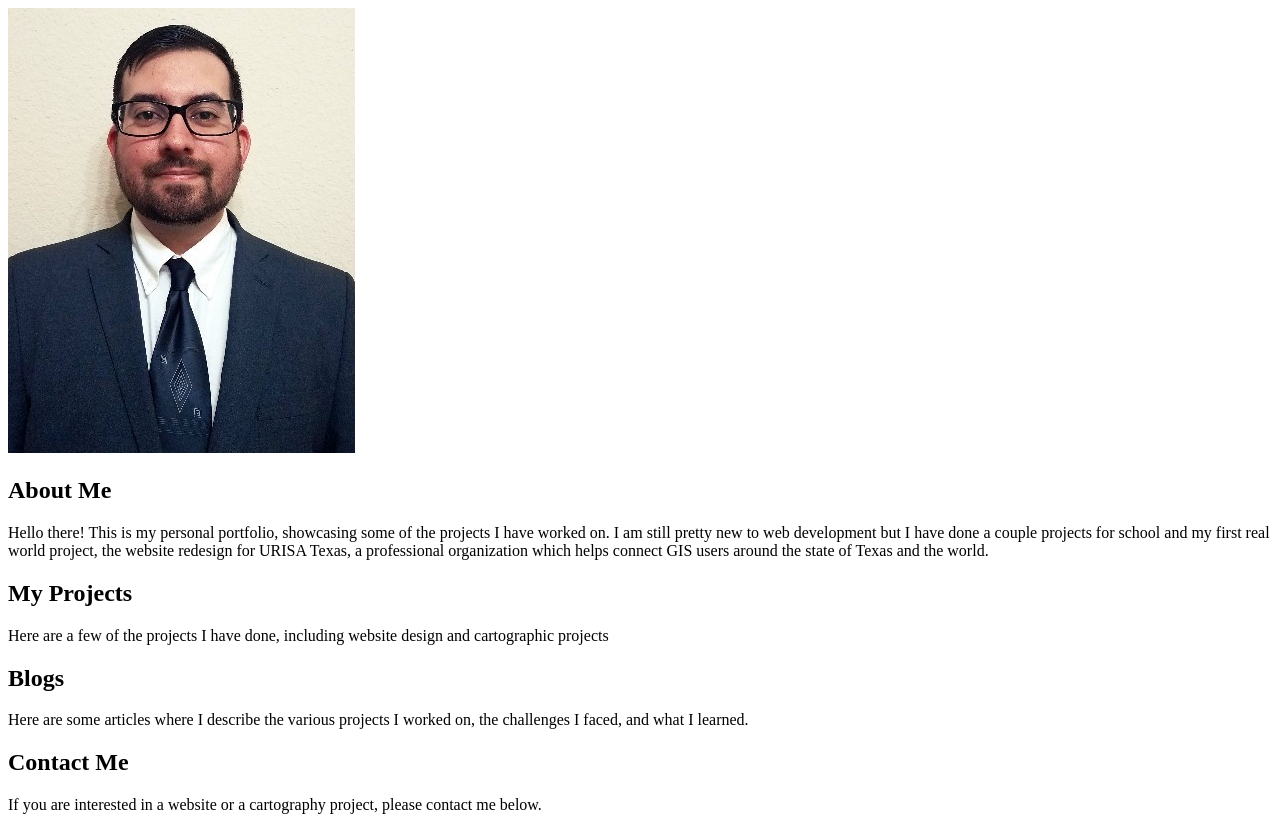
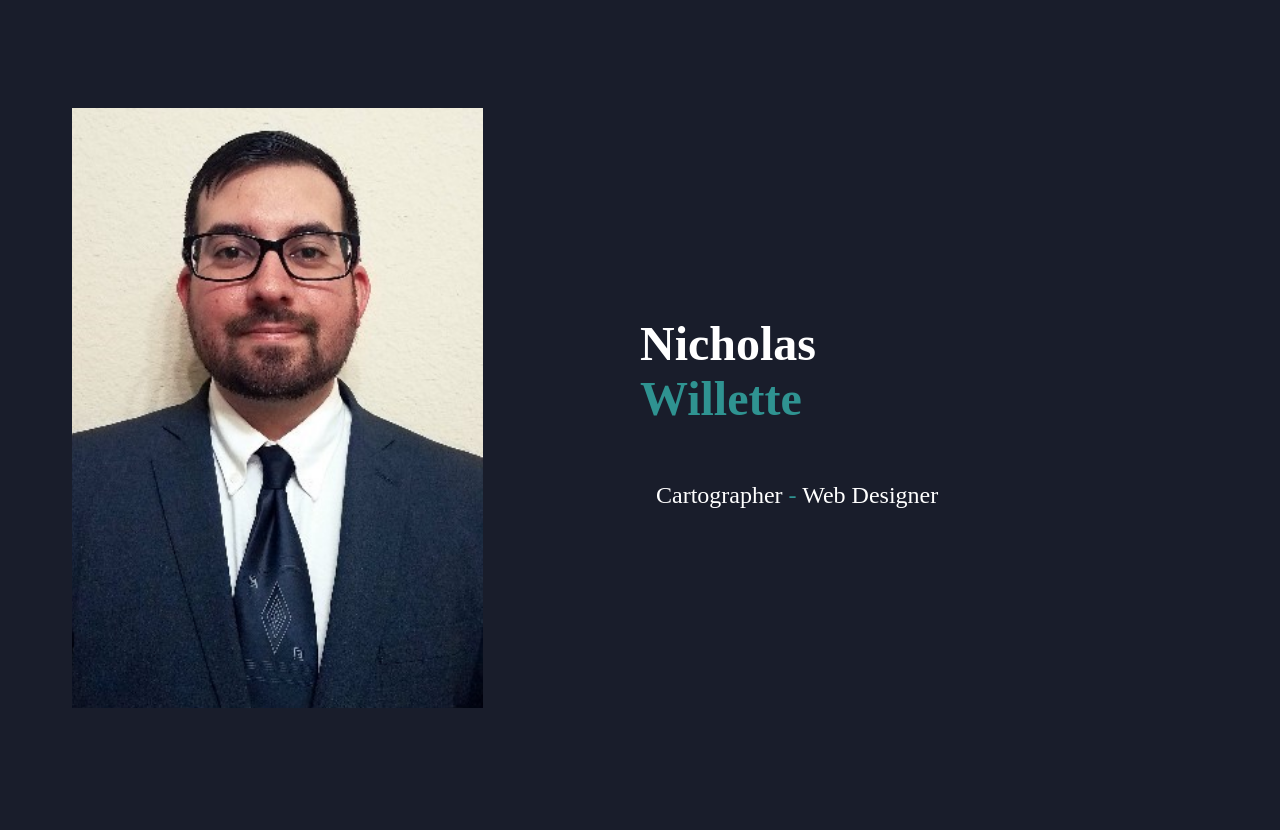
Before and after one commit to NickW343/nicks-portfolio, a plain HTML site: page index.html in a window 1280 px wide. Drawn offline with Linux system fonts and the light colour scheme.

Commit message:
Added new styles

```diff
--- a/assets/styles.scss
+++ b/assets/styles.scss
@@ -1,21 +1,116 @@
+/*Color Variables for site*/
+:root {
+    --color-primary: #191d2b;
+    --color-secondary: #2F9391;
+    --color-white: #FFFFFF;
+    --color-black: #000;
+    --color-grey0: #f8f8f8;
+    --color-grey-1: #dbe1e8;
+    --color-grey-2: #b2becd;
+    --color-grey-3: #6c7983;
+    --color-grey-4: #454e56;
+    --color-grey-5: #2a2e35;
+    --color-grey-6: #12181b;
+    --br-sm-2: 14px;
+    --box-shadow-1: 0 3px 15px rgba(0,0,0,0.3);
+}
+
+/*All Styles*/
+
+body {
+    background-color: var(--color-primary);
+    color: var(--color-white);
+}
+
+/*All Sections*/
+
+header {
+    min-height: 100vh;
+    overflow: hidden;
+}
+
+section {
+    min-height: 100vh;
+    width: 100%;
+    position: absolute;
+    left: 0;
+    top: 0;
+    padding: 3rem 18rem;
+}
+
+.sec1 {
+    display: none;
+    transform: translateY(0) scale(1);
+}
+
+.sec2 {
+    display: none;
+    transform: translateY(0) scale(1);
+}
+
+.sec3 {
+    display: none;
+    transform: translateY(0) scale(1);
+}
+
+.sec4 {
+    display: none;
+    transform: translateY(0) scale(1);
+}
+
+.active {
+    display: block;
+    animation: scaleAnim 1s ease-in-out;
+    @keyframes scaleAnim {
+        0%{
+            transform: translateY(-100%) scaleY(0);
+        }
+        100%{
+            transform: translateY(0) scaleY(1);
+        }
+    }
+}
+
 /*About Section*/
 
-.about-content {
+.header-content {
     display: grid;
     grid-template-columns: repeat(2, 1fr);
     min-height: 100vh;
-    .left-header {
+    .left-about {
         display: flex;
         align-items: center;
         position: relative;
-        .h-shape {
+        .image {
             width: 65%;
-            height: 100%;
-            position: absolute;
-            left: 0;
-            top: 0;
-            z-index: -1;
-            clip-path: polygon(24% 23%, 39% 7%, 62% 7%, 77% 23%, 77% 77%, 61% 93%, 39% 93%, 24% 77%);
+            height: 75%;
+            margin-left: 4rem;
+            img {
+                width: 100%;
+                height: 100%;
+                object-fit: cover;
+            }
+        }
+    }
+
+    .right-about {
+        display: flex;
+        flex-direction: column;
+        justify-content: center;
+        padding-right: 18rem;
+        .name {
+            font-size: 3rem;
+            span {
+                color: var(--color-secondary);
+            }
+        }
+        p {
+            font-size: 1.5rem;
+            margin: 1.5rem 0;
+            padding-left: 1rem;
+            span {
+                color: var(--color-secondary)
+            };
         }
     }
 }
--- a/index.html
+++ b/index.html
@@ -4,40 +4,38 @@
     <meta charset="UTF-8">
     <meta http-equiv="X-UA-Compatible" content="IE=edge">
     <meta name="viewport" content="width=device-width, initial-scale=1.0">
+    <link rel="stylesheet" href="assets/styles.css">
     <link rel="preconnect" href="https://fonts.googleapis.com">
     <link rel="preconnect" href="https://fonts.gstatic.com" crossorigin>
     <link href="https://fonts.googleapis.com/css2?family=Montserrat:wght@400;500;600;700;800&display=swap" rel="stylesheet">
     <title>Nick's Portfolio</title>
 </head>
 <body>
-    <section class="about-me">
-        <div class="about-content">
+    <header class="section sec1 header active" id="home">
+        <div class="header-content">
             <div class="left-about">
-                <div class="h-shape">
-                </div>
                 <div class="image">
-                    <img src="assets/images/hero.png" alt="Nicholas Willette profile pic">
+                    <img src="assets/images/hero.png">
                 </div>
             </div>
             <div class="right-about">
-                <h1 class="about-header">About Me</h1>
-                <p class="about-text">Hello there! This is my personal portfolio, showcasing some of the projects I have worked on. I am still pretty new to web development but I have done a couple projects for school and my first real world project, the website redesign for URISA Texas, a professional organization which helps connect GIS users around the state of Texas and the world.</p>
+                <h1 class="name">Nicholas<span> Willette</span></h1>
+                <p>Cartographer<span> - </span>Web Designer</p>
             </div>
         </div>
+    </header>
 
-    </section>
-
-    <section class="projects">
+    <section class="projects section sec2">
         <h1 class="projects-header">My Projects</h1>
         <p class="projects-text">Here are a few of the projects I have done, including website design and cartographic projects</p>
     </section>
 
-    <section class="blogs">
+    <section class="blogs section sec3">
         <h1 class="blogs-header">Blogs</h1>
         <p class="blogs-text">Here are some articles where I describe the various projects I worked on, the challenges I faced, and what I learned.</p>
     </section>
 
-    <section class="contact">
+    <section class="contact section sec4">
         <h1 class="contact-header">Contact Me</h1>
         <p class="contact-text">If you are interested in a website or a cartography project, please contact me below.</p>
     </section>
```
Also changed, not shown: assets/styles.css, 1 other file.
